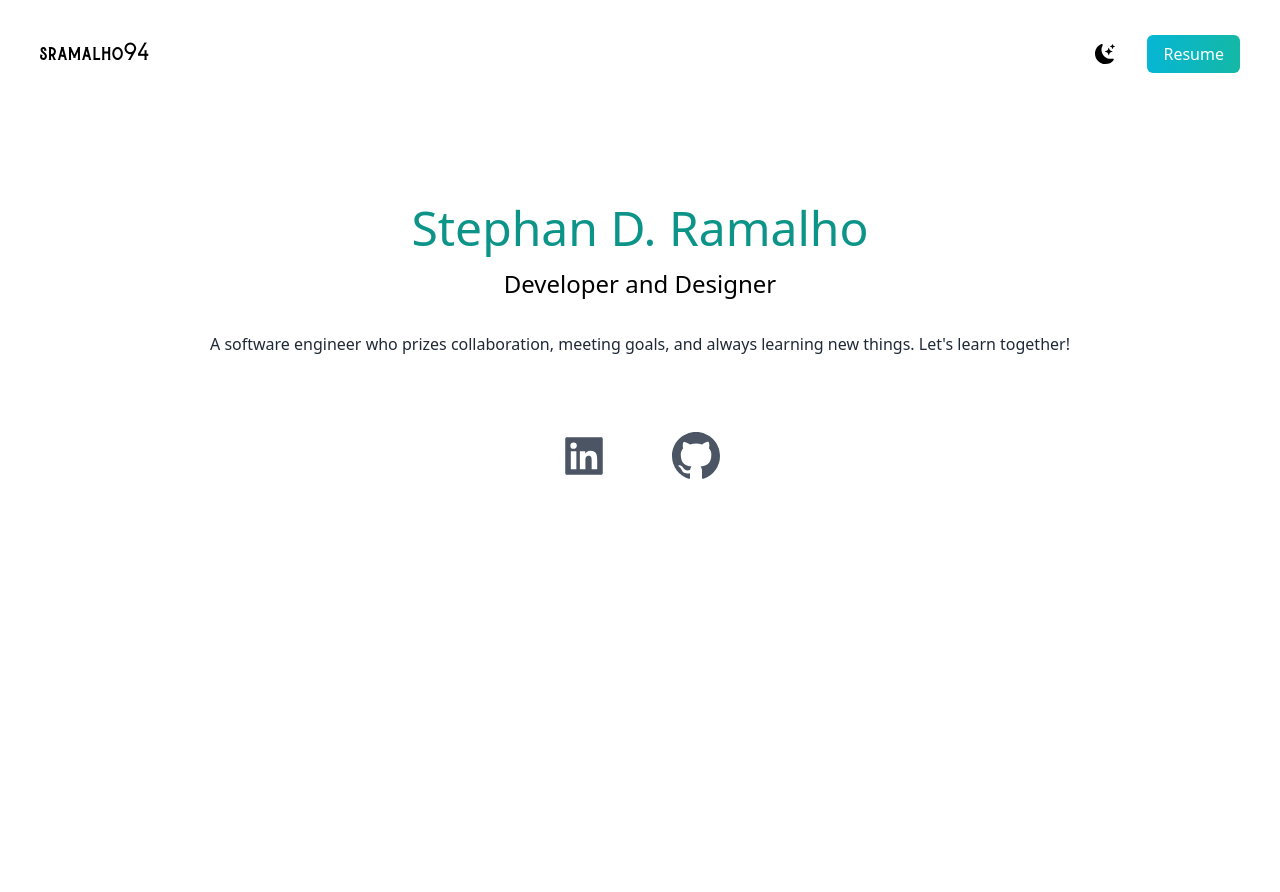
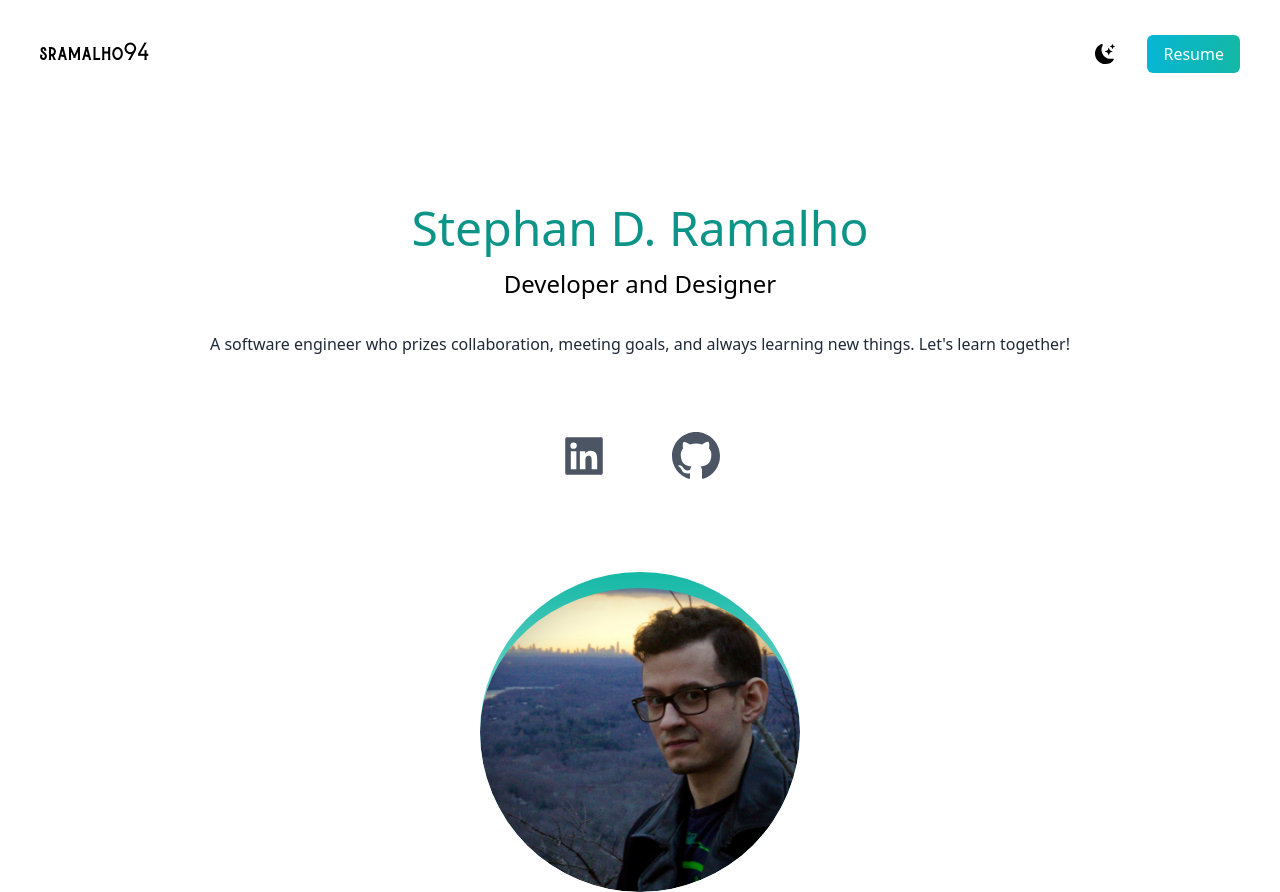
Before and after one commit to sramalho94/portfolio_2023, a Next.js app in the folder portfolio_2023/: page / in a window 1280 px wide. Before the commit the page ends 800 px from the top, so only its background shows below. Built offline with nearby package versions, Linux system fonts and the light colour scheme.

Commit message:
edited photo and imported into index and applied utility classes

```diff
--- a/portfolio_2023/pages/index.js
+++ b/portfolio_2023/pages/index.js
@@ -2,6 +2,8 @@ import Head from 'next/head'
 import { BsFillMoonStarsFill } from 'react-icons/bs'
 import { AiFillLinkedin } from 'react-icons/ai'
 import { GoMarkGithub } from 'react-icons/go'
+import Image from 'next/image'
+import pictureOfMe from '../public/pictureofme.jpg'
 
 export default function Home() {
   return (
@@ -48,6 +50,14 @@ export default function Home() {
               <GoMarkGithub />
             </a>
           </div>
+          <div className="relative mx-auto bg-gradient-to-b from-teal-500 rounded-full w-80 h-80 mt-20 overflow-hidden">
+            <Image
+              className=" pt-4 mx-auto h-60 w-60 rounded-full"
+              src={pictureOfMe}
+              layout="fill"
+              objectFit="cover"
+            />
+          </div>
         </section>
       </main>
     </div>
```
Also changed, not shown: portfolio_2023/public/pictureofme.jpg (renamed from portfolio_2023/public/27355751_10213583473974781_1442291635591289344_o.jpg).
